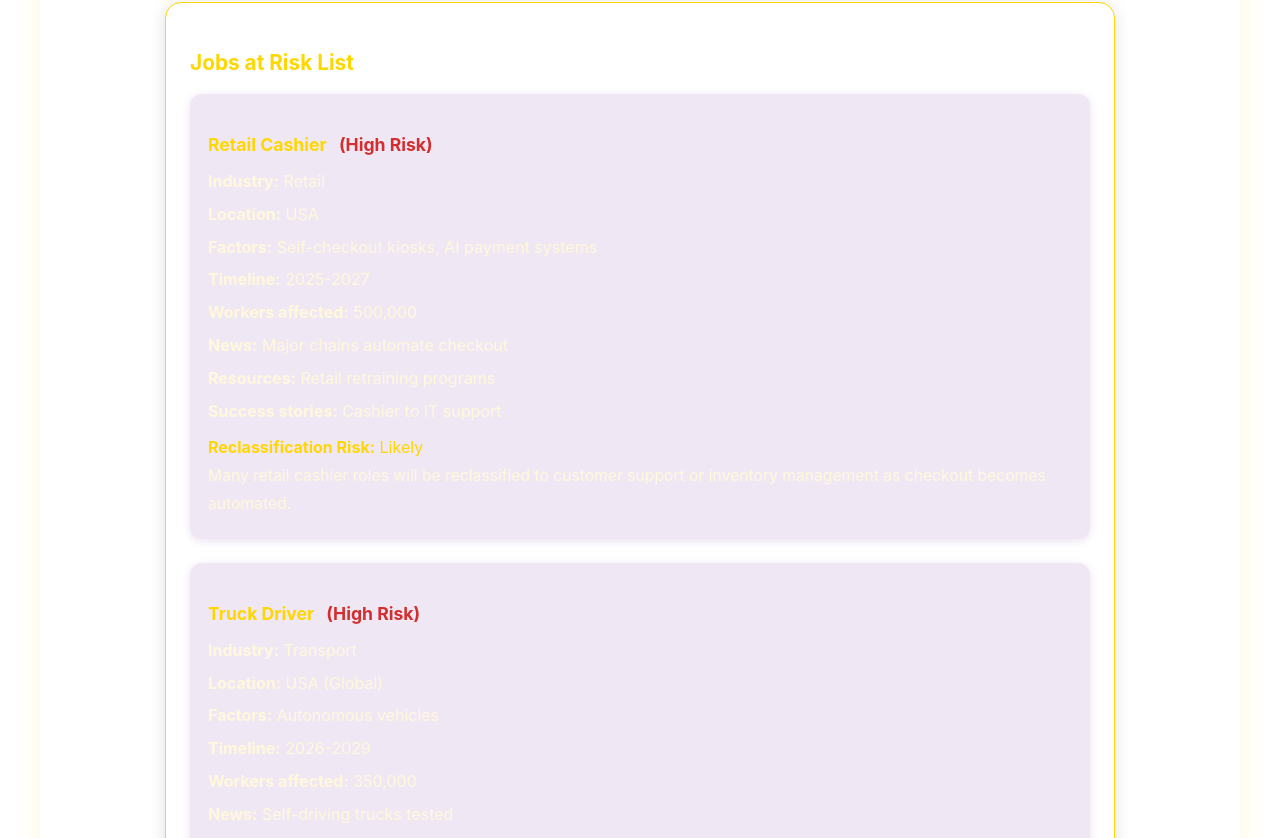
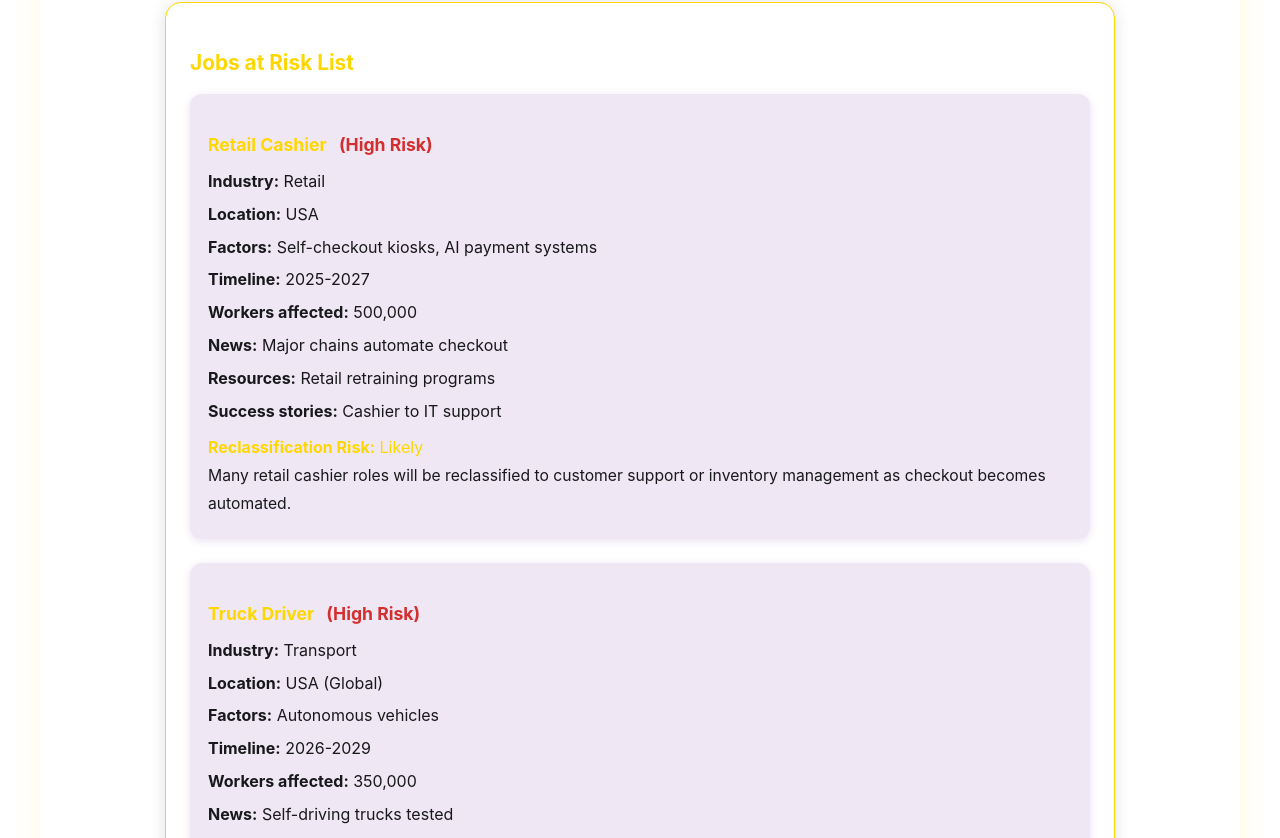
Before and after one commit to Shellzonit/auralis-sanctuary-, a Next.js app: page /jobs-at-risk in a window 1280 px wide. Shown: the part 702-1540 px from the top of the page. Built offline with nearby package versions, Linux system fonts and the light colour scheme.

Commit message:
Make jobs at risk page font black for readability

```diff
--- a/app/jobs-at-risk/page.tsx
+++ b/app/jobs-at-risk/page.tsx
@@ -66,16 +66,16 @@ export default function JobsAtRiskPage() {
             {filteredJobs.map(job => (
               <div key={job.title + job.location} style={{ background: "rgba(106,27,154,0.10)", borderRadius: 12, padding: 18, boxShadow: "0 2px 8px #6a1b9a22" }}>
                 <h3 style={{ color: "#ffd700", fontSize: "1.1rem", marginBottom: 6 }}>{job.title} <span style={{ color: job.risk === "High" ? "#d32f2f" : job.risk === "Medium" ? "#fbc02d" : "#388e3c", fontWeight: 700, marginLeft: 8 }}>({job.risk} Risk)</span></h3>
-                <div style={{ color: "#fff8dc", fontSize: "1rem", marginBottom: 4 }}><strong>Industry:</strong> {job.industry}</div>
-                <div style={{ color: "#fff8dc", fontSize: "1rem", marginBottom: 4 }}><strong>Location:</strong> {job.location} {job.global ? "(Global)" : ""}</div>
-                <div style={{ color: "#fff8dc", fontSize: "1rem", marginBottom: 4 }}><strong>Factors:</strong> {job.factors.join(", ")}</div>
-                <div style={{ color: "#fff8dc", fontSize: "1rem", marginBottom: 4 }}><strong>Timeline:</strong> {job.timeline}</div>
-                <div style={{ color: "#fff8dc", fontSize: "1rem", marginBottom: 4 }}><strong>Workers affected:</strong> {job.affected.toLocaleString()}</div>
-                <div style={{ color: "#fff8dc", fontSize: "1rem", marginBottom: 4 }}><strong>News:</strong> {job.news.join(", ")}</div>
-                <div style={{ color: "#fff8dc", fontSize: "1rem", marginBottom: 4 }}><strong>Resources:</strong> {job.resources.join(", ")}</div>
-                <div style={{ color: "#fff8dc", fontSize: "1rem", marginBottom: 4 }}><strong>Success stories:</strong> {job.stories.join(", ")}</div>
+                <div style={{ color: "#18191a", fontSize: "1rem", marginBottom: 4 }}><strong>Industry:</strong> {job.industry}</div>
+                <div style={{ color: "#18191a", fontSize: "1rem", marginBottom: 4 }}><strong>Location:</strong> {job.location} {job.global ? "(Global)" : ""}</div>
+                <div style={{ color: "#18191a", fontSize: "1rem", marginBottom: 4 }}><strong>Factors:</strong> {job.factors.join(", ")}</div>
+                <div style={{ color: "#18191a", fontSize: "1rem", marginBottom: 4 }}><strong>Timeline:</strong> {job.timeline}</div>
+                <div style={{ color: "#18191a", fontSize: "1rem", marginBottom: 4 }}><strong>Workers affected:</strong> {job.affected.toLocaleString()}</div>
+                <div style={{ color: "#18191a", fontSize: "1rem", marginBottom: 4 }}><strong>News:</strong> {job.news.join(", ")}</div>
+                <div style={{ color: "#18191a", fontSize: "1rem", marginBottom: 4 }}><strong>Resources:</strong> {job.resources.join(", ")}</div>
+                <div style={{ color: "#18191a", fontSize: "1rem", marginBottom: 4 }}><strong>Success stories:</strong> {job.stories.join(", ")}</div>
                 <div style={{ color: "#ffd700", fontSize: "1rem", marginTop: 8 }}><strong>Reclassification Risk:</strong> {job.reclassification ? "Likely" : "Unlikely"}</div>
-                <div style={{ color: "#fff8dc", fontSize: "0.98rem", marginBottom: 2 }}>{job.explanation}</div>
+                <div style={{ color: "#18191a", fontSize: "0.98rem", marginBottom: 2 }}>{job.explanation}</div>
               </div>
             ))}
           </div>
```
